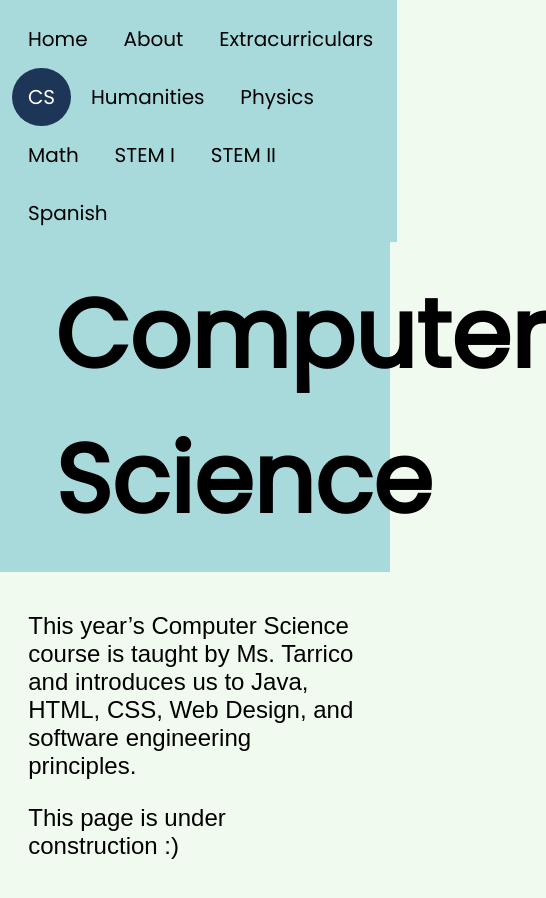
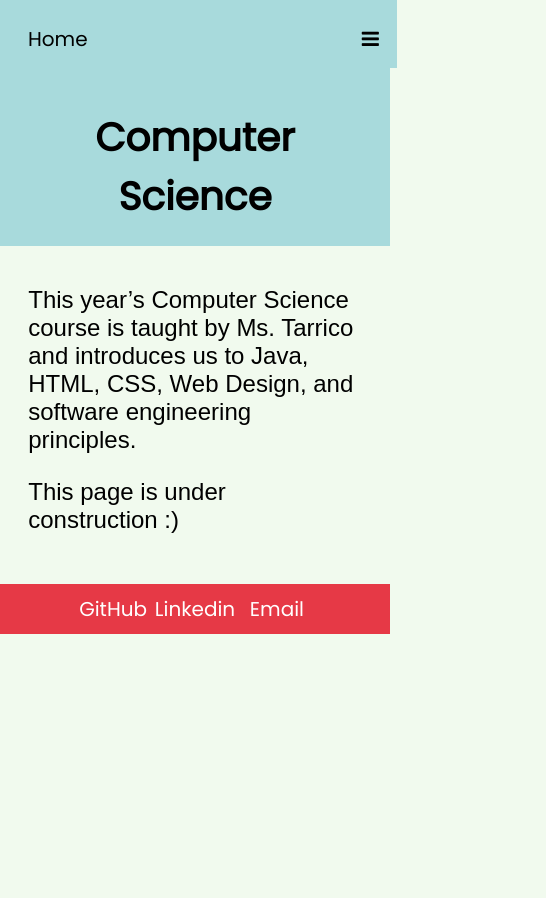
Before and after one commit to charlestang06/massacademy, a plain HTML site: page public/CS.html in a window 390 px wide. Shown: the whole page, 546 px wide, since content can reach past the window. After the commit the page ends 844 px from the top, so only its background shows below. Drawn offline with Linux system fonts and the light colour scheme.

Commit message:
better nav bar

```diff
--- a/public/CS.html
+++ b/public/CS.html
@@ -5,14 +5,12 @@
 		<title>Computer Science</title>
 		<link rel="stylesheet" href="MyStyle.css">
 		<link rel="icon" type="image/x-icon" href="images/snoopy-dab.ico">
-
-		<link rel="preconnect" href="https://fonts.googleapis.com">
-		<link rel="preconnect" href="https://fonts.gstatic.com" crossorigin>
-		<link href="https://fonts.googleapis.com/css2?family=Arimo&family=Exo+2&family=Figtree&family=Poppins&family=Spline+Sans&display=swap" rel="stylesheet">
+		<link rel="stylesheet" href="https://cdnjs.cloudflare.com/ajax/libs/font-awesome/4.7.0/css/font-awesome.min.css">
+		<script type="text/javascript" src="script.js"></script>
 	</head>
 
 	<body>
-		<div class="topnav">
+		<div class="topnav" id="myTopnav">
 			  <a href="index.html">Home</a>
 			  <a href="About.html">About</a>
 			  <a href="Extracurriculars.html">Extracurriculars</a>
@@ -23,17 +21,28 @@
 			  <a href="STEM_I.html">STEM I</a>
 			  <a href="STEM_II.html">STEM II</a>
 			  <a href="Spanish.html">Spanish</a>
+			  <a href="javascript:void(0);" class="icon" onclick="showLinks()">
+		  		<i class="fa fa-bars"></i>
+		 	  </a>
 		</div>
 
 		<h1>Computer Science</h1>
 
 		<div class="paragraphMargin">
-		<p>This year’s Computer Science course is taught by Ms. Tarrico and introduces us to Java, HTML, CSS, Web Design, and software engineering principles.
-		</p>
+			<p>This year’s Computer Science course is taught by Ms. Tarrico and introduces us to Java, HTML, CSS, Web Design, and software engineering principles.
+			</p>
 
-		<p>This page is under construction :)</p>
+			<p>This page is under construction :)</p>
 		</div>
 
+		<!-- Footer -->
+		<footer>
+			<div class="divSpace">
+				<div class="divCols"><a class="footerLink" href="https://www.github.com/charlestang06" target="0">GitHub</a></div>
+				<div class="divCols"><a class="footerLink" href="https://www.linkedin.com/in/charlestang06/" target="0">Linkedin</a> </div>
+				<div class="divCols"><a class="footerLink" href="mailto:ctang5@wpi.edu">Email</a></div>
+			</div>
+		</footer>
 
 	</body>
 </html>
--- a/public/MyStyle.css
+++ b/public/MyStyle.css
@@ -1,4 +1,8 @@
 @charset "UTF-8";
+
+
+@import url('https://fonts.googleapis.com/css2?family=Arimo&family=Exo+2&family=Figtree&family=Poppins&family=Spline+Sans&display=swap');
+
 
 /* Import Fonts*/
 @font-face {
@@ -8,8 +12,6 @@
   font-style: normal;
 }
 
-@import url('https://fonts.googleapis.com/css2?family=Arimo&family=Exo+2&family=Figtree&family=Poppins&family=Spline+Sans&display=swap');
-
 .poppins{
 	font-family: 'Poppins', sans-serif;
 }
@@ -18,16 +20,16 @@
 	font-family: 'Exo-2', sans-serif;
 }
 
-/* Navigation Bar Styling */
+/* Navigation Bar Styling from https://www.w3schools.com/Css/css_navbar.asp */
 .topnav {
   overflow: auto;
   background-color: #A8DADC;
-  position: top;
+  position: static;
   top: 0;
   width: 99.2%;
   text-align: center;
   justify-content: center;
-  margins: auto;
+  margin: auto;
   padding-top: 10px;
   padding-left: 10px;
 }
@@ -38,7 +40,7 @@
   text-align: center;
   padding: 14px 16px;
   text-decoration: none;
-  top-margin: 0px;
+  margin-top: 0px;
   font-size: 20px;
   font-family: 'Poppins', sans-serif;
   margin-left: 0.5%;
@@ -57,17 +59,47 @@
   border-radius: 50px;
 }
 
+.topnav .icon {
+	display: none;
+}
+/*https://www.w3schools.com/howto/howto_js_topnav_responsive.asp*/
+@media screen and (max-width: 1200px){
+	.topnav #myLinks {
+  		display: none;
+	}
+
+	.topnav a:not(:first-child){display: none;}
+
+	.topnav a.icon{
+		float: right;
+		display: block;
+	}
+
+	.topnav.responsive {position: relative;}
+
+	.topnav.responsible.a.icon{
+		position: absolute:
+		right: 0;
+		top: 0;
+	}
+
+	.topnav.responsive a{
+		float: none;
+		display: block;
+		text-align: center;
+	}
+}
 
 /* Header 1 and Titles of Pages */
 h1 {
 	margin-top: 0;
 	text-align: center;
 	background-color: #A8DADC;
-	font-size: 6em;
+	font-size: 10vw;
 	font-family: 'Poppins', sans-serif;
 	padding-left: 55px;
 	padding-right: 55px;
-	padding-top: 20px;
+	padding-top: 40px;
 	padding-bottom: 20px;
 	margin-bottom: 40px;
 }
@@ -84,7 +116,7 @@ h2 {
 	border-style: solid;
 	border-width: 8px;
 	border-color: #A8DADC;
-	border-radius: 30px
+	border-radius: 200px;
 }
 
 /* Header 3 */
@@ -104,9 +136,19 @@ body{
     margin-right: 0px;
     padding: 0px;
 	background-color: #F1FAEE;
+
+	/* from https://blog.hubspot.com/website/hide-scrollbar-css */
+	-ms-overflow-style: none; /* for Internet Explorer, Edge */
+    scrollbar-width: none; /* for Firefox */
+    overflow-y: scroll;
 }
 
-/* Paragrph styling*/
+/* from https://blog.hubspot.com/website/hide-scrollbar-css */
+body::-webkit-scrollbar {
+    display: none; /* for Chrome, Safari, and Opera */
+}
+
+/* Paragraph styling*/
 p{
 	font-family: 'Exo-2', sans-serif;
 	font-size: 1.5em;
@@ -156,7 +198,7 @@ footer{
 	margin-top: 0px;
 	text-align: center;
 	background-color: #A8DADC;
-	font-size: 8em;
+	font-size: 10vw;
 	font-family: 'Poppins', sans-serif;
 	padding-left: 60px;
 	padding-right: 60px;
@@ -176,7 +218,7 @@ footer{
 	width: 100%;
 	text-align: center;
 	justify-content: center;
-	margins: auto;
+	margin: auto;
 }
 
 
--- /dev/null
+++ b/public/script.js
@@ -0,0 +1,11 @@
+/* Toggle between adding and removing the "responsive" class to topnav when the user clicks on the icon */
+/*https://www.w3schools.com/howto/howto_js_topnav_responsive.asp*/
+
+function showLinks() {
+  var x = document.getElementById("myTopnav");
+  if (x.className === "topnav") {
+    x.className += " responsive";
+  } else {
+    x.className = "topnav";
+  }
+}
```
Also changed, not shown: public/About.html (+16 -7 lines), public/Extracurriculars.html (+22 -10 lines), public/Humanities.html (+15 -5 lines), public/Math.html (+14 -5 lines), public/Physics.html (+18 -8 lines), public/STEM_I.html (+15 -2 lines), public/STEM_II.html (+17 -7 lines), public/Spanish.html (+14 -5 lines), public/index.html (+7 -5 lines).
